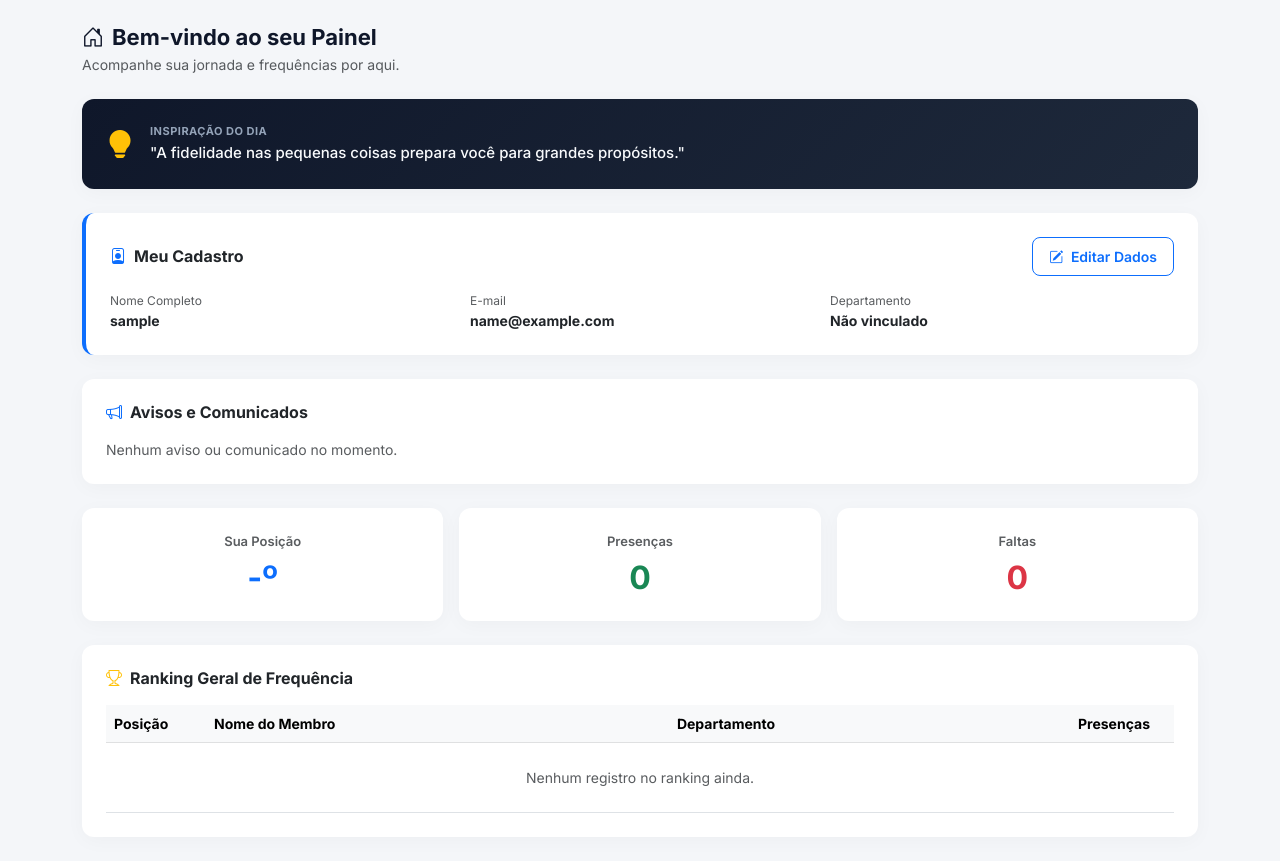
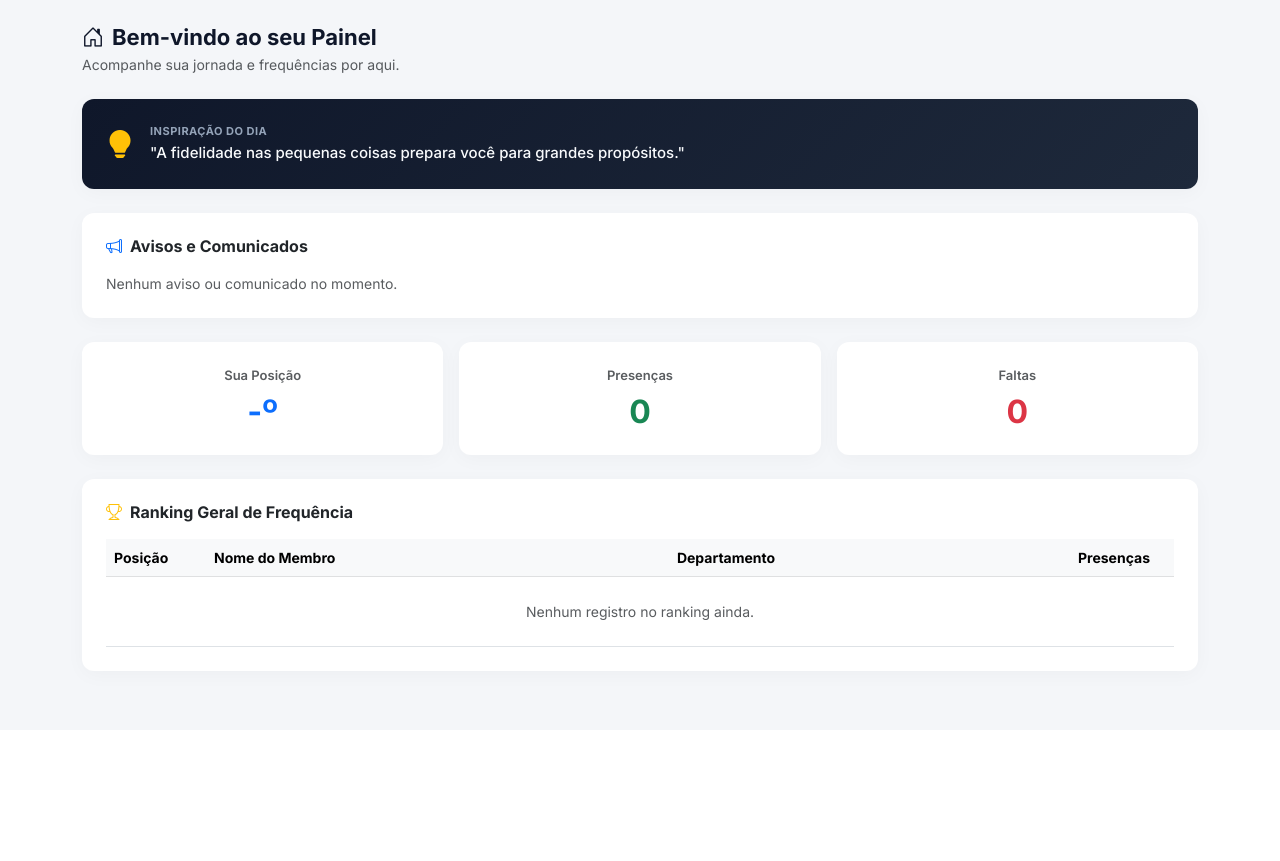
Before and after one commit to SimiTeste/church-presence, a Flask app: page /dashboard in a window 1280 px wide. Shown: the part 70-931 px from the top of the page. After the commit the page ends 752 px from the top, so only its background shows below. Run offline with Flask 3, Linux system fonts and the light colour scheme; the visitor is signed in with stand-in values (Sample User, id 1); data that the repository does not hold is empty.

Commit message:
Remove secao de cadastro e email do painel do usuario

```diff
--- a/templates/dashboard_user.html
+++ b/templates/dashboard_user.html
@@ -112,34 +112,6 @@
             </div>
         </div>
 
-        <!-- Seção de Dados do Meu Cadastro (Visível apenas para usuários comuns/membros) -->
-        {% if current_user.tipo == 'USER' %}
-        <div class="card-custom mb-4 border-start border-primary border-4">
-            <div class="d-flex justify-content-between align-items-center mb-3">
-                <h5 class="fw-bold mb-0 text-dark" style="font-size: 16px;">
-                    <i class="bi bi-person-badge me-2 text-primary"></i>Meu Cadastro
-                </h5>
-                <a href="{{ url_for('members.meu_perfil') }}" class="btn btn-sm btn-outline-primary btn-custom">
-                    <i class="bi bi-pencil-square me-1"></i> Editar Dados
-                </a>
-            </div>
-            <div class="row g-3" style="font-size: 14px;">
-                <div class="col-md-4">
-                    <span class="text-muted d-block" style="font-size: 12px;">Nome Completo</span>
-                    <strong class="text-dark">{{ current_user.nome }}</strong>
-                </div>
-                <div class="col-md-4">
-                    <span class="text-muted d-block" style="font-size: 12px;">E-mail</span>
-                    <strong class="text-dark">{{ current_user.email }}</strong>
-                </div>
-                <div class="col-md-4">
-                    <span class="text-muted d-block" style="font-size: 12px;">Departamento</span>
-                    <strong class="text-dark">{{ current_user.departamento if current_user.departamento else 'Não vinculado' }}</strong>
-                </div>
-            </div>
-        </div>
-        {% endif %}
-
         <!-- Seção de Avisos e Comunicados da Igreja -->
         <div class="card-custom mb-4">
             <h5 class="fw-bold mb-3 text-dark" style="font-size: 16px;">
```
